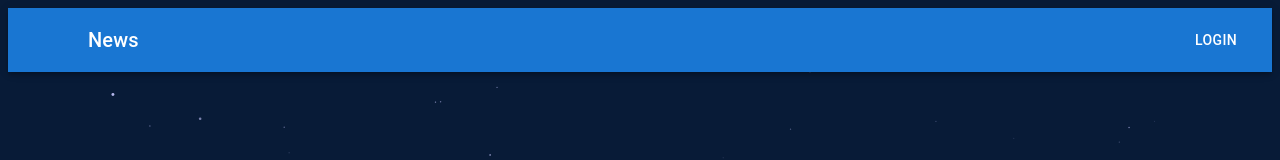
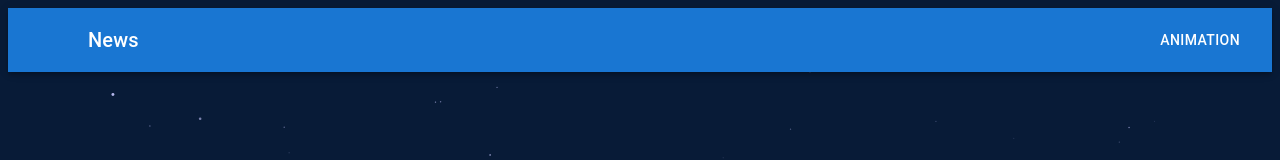
Before and after one commit to Movacs/react-webapp-movacs, a React (Vite) app: page / in a window 1280 px wide. Shown: the top 160 px of the page. Built offline with nearby package versions, Linux system fonts and the light colour scheme; some icons are missing.

Commit message:
Animation button added to navbar

```diff
--- a/src/App.tsx
+++ b/src/App.tsx
@@ -1,14 +1,17 @@
 import './App.css'
 import AppBackground from './components/background/AppBackground'
-import ButtonAppBar from './components/navbar/NavBar'
+import ButtonAppBar from './components/navbar/ButtonAppBar'
 
-
+import { useState } from 'react'
 
 function App() {
+
+  const [animation, setAnimation] = useState(false);
+  const toggleAnimation = () => setAnimation(prev => !prev);
   return (
     <div>
-      <AppBackground animation={false} />
-      <ButtonAppBar />
+      <AppBackground animation={animation} />
+      <ButtonAppBar toggleAnimation={toggleAnimation} />
 
     </div>
   )
--- a/src/components/navbar/NavBar.tsx
+++ b/src/components/navbar/ButtonAppBar.tsx
@@ -7,7 +7,11 @@ import Button from '@mui/material/Button';
 import IconButton from '@mui/material/IconButton';
 import MenuIcon from '@mui/icons-material/Menu';
 
-export default function ButtonAppBar() {
+type Props = {
+    toggleAnimation: () => void;
+}
+
+export default function ButtonAppBar({ toggleAnimation }: Props) {
     return (
         <Box sx={{ flexGrow: 1 }}>
             <AppBar position="static">
@@ -24,7 +28,7 @@ export default function ButtonAppBar() {
                     <Typography variant="h6" component="div" sx={{ flexGrow: 1 }}>
                         News
                     </Typography>
-                    <Button color="inherit">Login</Button>
+                    <Button onClick={toggleAnimation} color="inherit">Animation</Button>
                 </Toolbar>
             </AppBar>
         </Box>
```
